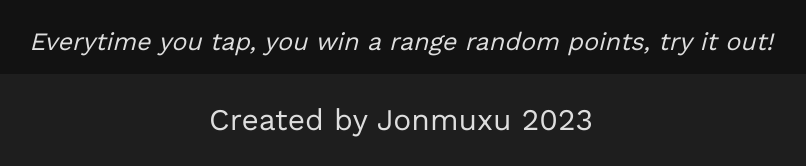
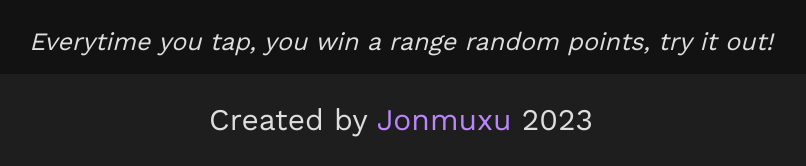
Before and after one commit to JonmuxuPvP/Tap-Tap, a PHP site: page / in a window 1280 px wide. Shown: the part 634-800 px from the top of the page, without its empty margins (239-1045 px from the left). Run offline with PHP 8.4, Linux system fonts and the light colour scheme.

Commit message:
Changed author color

```diff
--- a/index.php
+++ b/index.php
@@ -27,7 +27,7 @@
 		</main>
 
 		<footer class="container">
-			<p>Created by Jonmuxu 2023</p>
+			<p>Created by <span class="author">Jonmuxu</span> 2023</p>
 		</footer>
 
 		<script type="module" src="script.js"></script>
```
